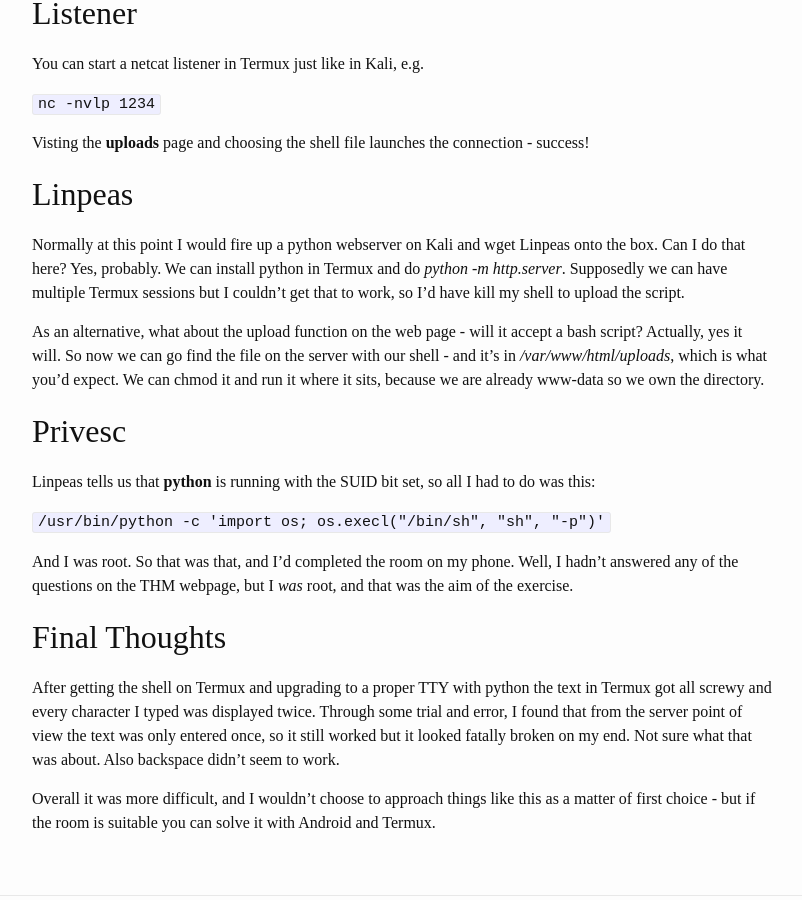
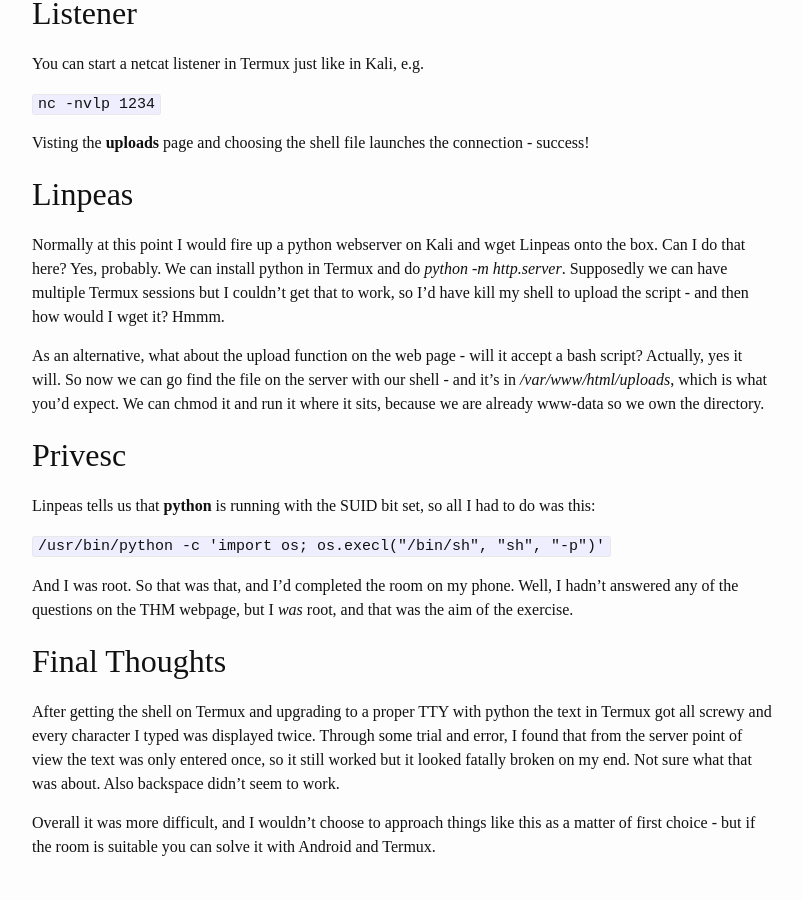
Before and after one commit to 0xordinaryday/blog, a Jekyll site: the page built from hacking/_posts/2020-09-14-termux.md, in a window 1280 px wide and 900 px high, scrolled down 1975 px. Shown: the whole window, without its empty margins (238-1040 px from the left). Built offline with Jekyll 4.4.1, drawn with Linux system fonts in a browser that asks for light colours.

Commit message:
edit termux

```diff
--- a/hacking/_posts/2020-09-14-termux.md
+++ b/hacking/_posts/2020-09-14-termux.md
@@ -65,7 +65,7 @@
 Visting the **uploads** page and choosing the shell file launches the connection - success!
 
 ## Linpeas
-Normally at this point I would fire up a python webserver on Kali and wget Linpeas onto the box. Can I do that here? Yes, probably. We can install python in Termux and do *python -m http.server*. Supposedly we can have multiple Termux sessions but I couldn't get that to work, so I'd have kill my shell to upload the script.
+Normally at this point I would fire up a python webserver on Kali and wget Linpeas onto the box. Can I do that here? Yes, probably. We can install python in Termux and do *python -m http.server*. Supposedly we can have multiple Termux sessions but I couldn't get that to work, so I'd have kill my shell to upload the script - and then how would I wget it? Hmmm.
 
 As an alternative, what about the upload function on the web page - will it accept a bash script? Actually, yes it will. So now we can go find the file on the server with our shell - and it's in */var/www/html/uploads*, which is what you'd expect. We can chmod it and run it where it sits, because we are already www-data so we own the directory.
 
```
